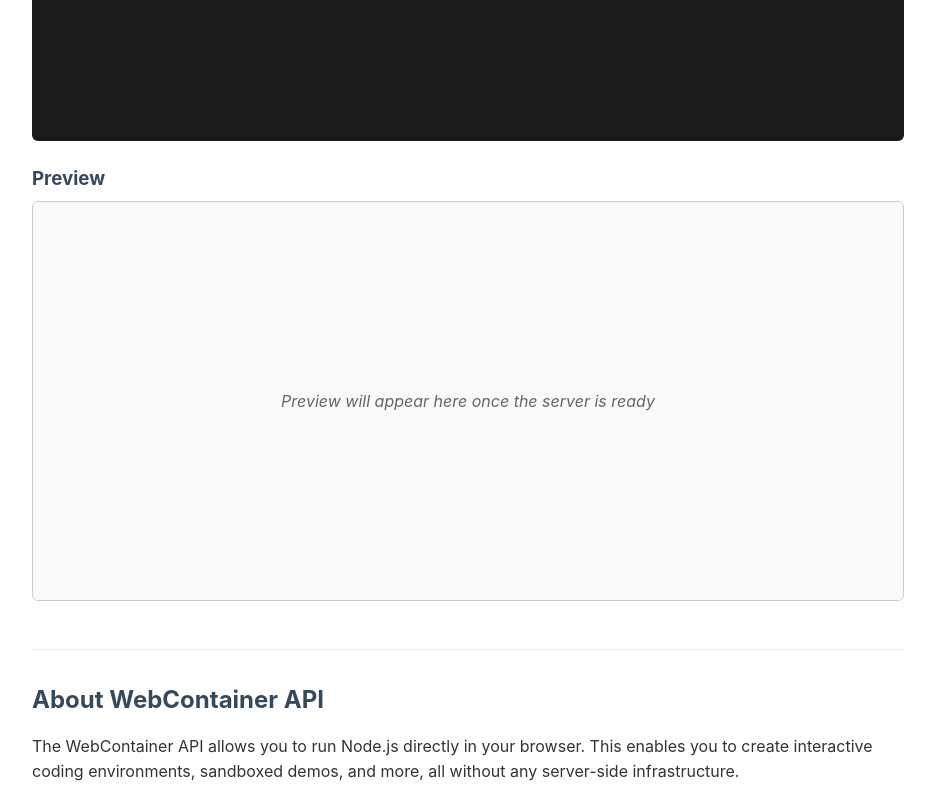
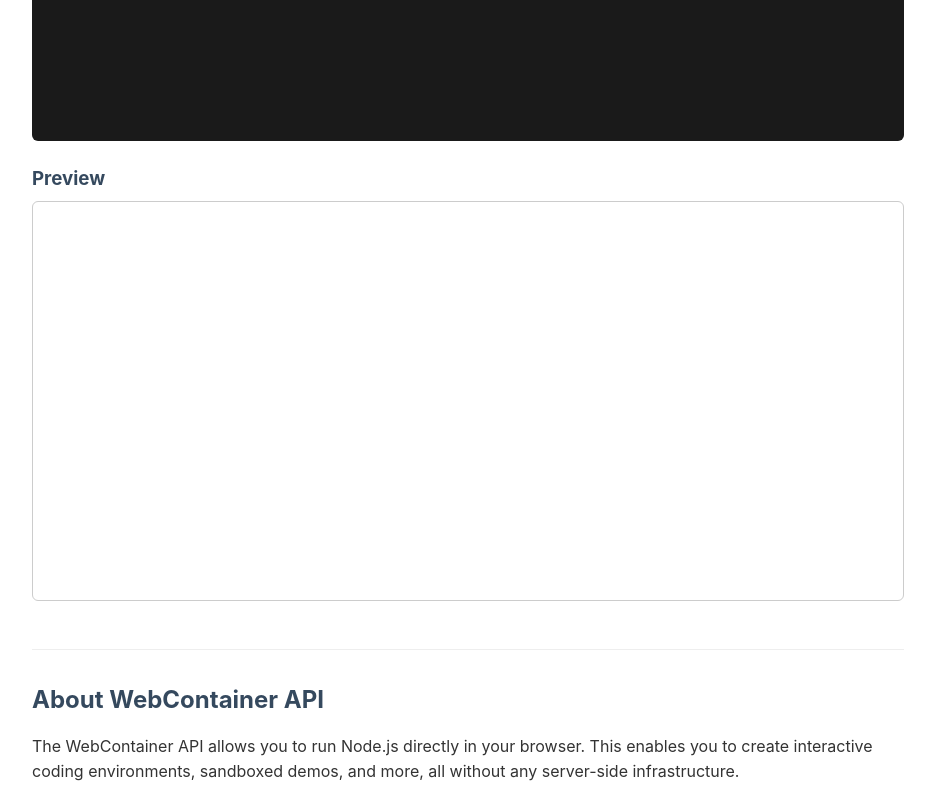
Before and after one commit to RGBKnights/ubiquitous-octo-lamp, a Vue app: page / in a window 1280 px wide. Shown: the part 526-1323 px from the top of the page, without its empty margins (172-1107 px from the left). Built offline with nearby package versions, Linux system fonts and the light colour scheme.

Commit message:
with a little stuff and things

```diff
--- a/src/components/Preview.vue
+++ b/src/components/Preview.vue
@@ -12,10 +12,10 @@ defineExpose({
 
 <template>
   <div class="preview-container">
-    <div v-if="!iframeUrl" class="placeholder">
+    <!-- <div v-if="!iframeUrl" class="placeholder">
       <div class="message">Preview will appear here once the server is ready</div>
-    </div>
-    <iframe v-else :src="iframeUrl" class="preview-iframe" credentialless allow="cross-origin-isolated" ></iframe>
+    </div> -->
+    <iframe :src="iframeUrl" class="preview-iframe" credentialless></iframe>
   </div>
 </template>
 
```
